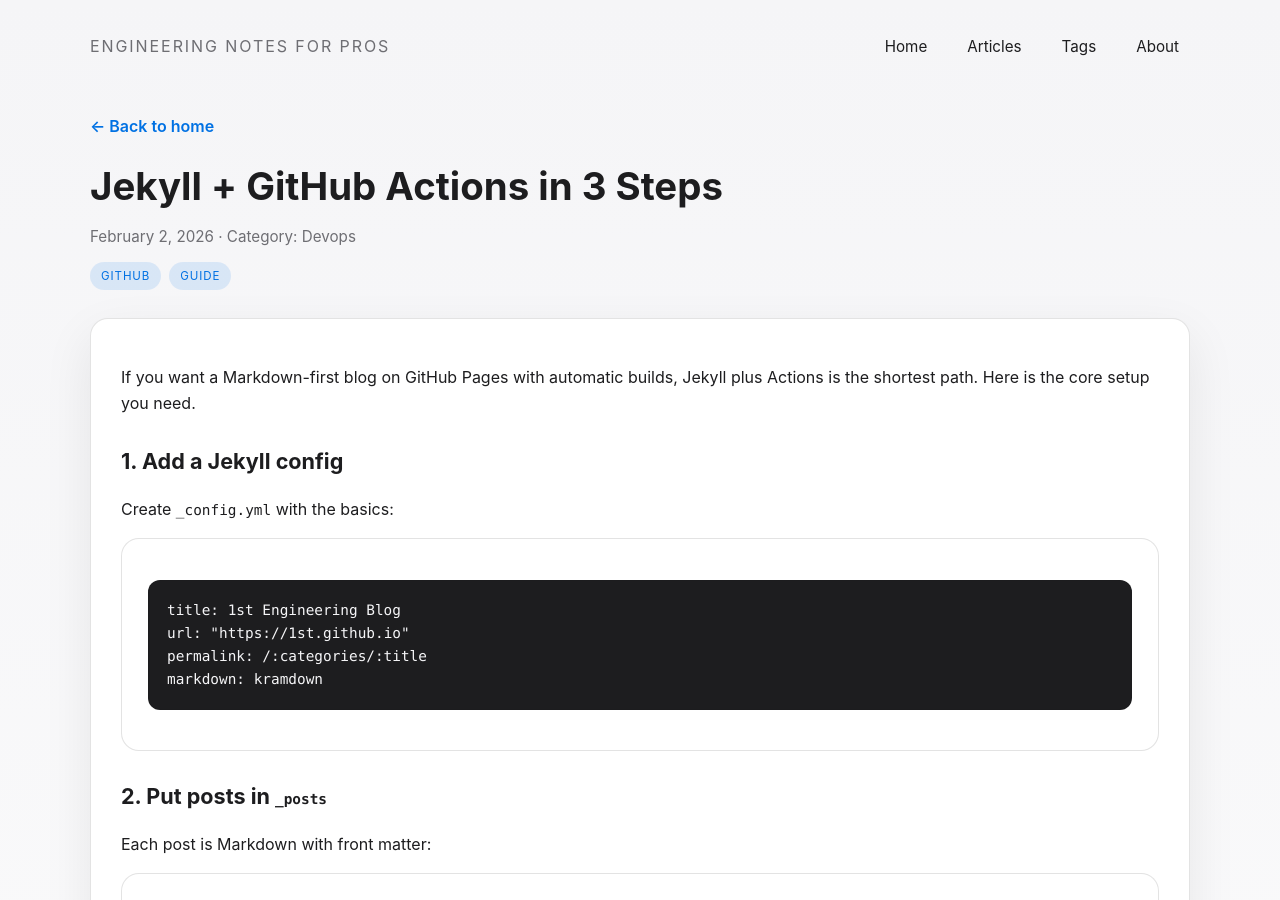
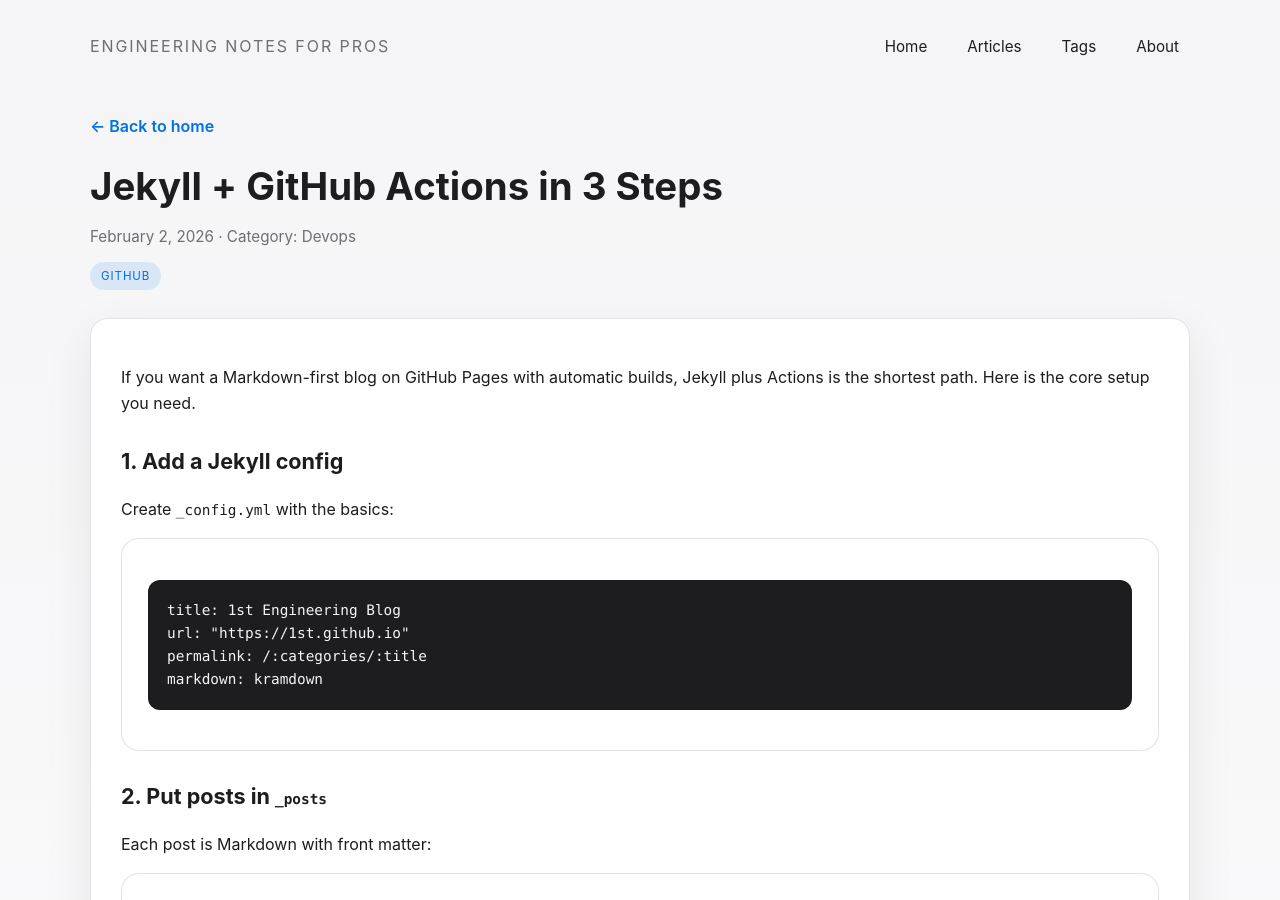
Before and after one commit to 1st/1st.github.io, a Jekyll site: the page built from _posts/2026-02-02-jekyll-github-actions-basics.md, in a window 1280 px wide and 900 px high. Built offline with Jekyll 4.4.1, drawn with Linux system fonts in a browser that asks for light colours; some web fonts are replaced.

Commit message:
Removed redundant tag

```diff
--- a/_posts/2026-02-02-jekyll-github-actions-basics.md
+++ b/_posts/2026-02-02-jekyll-github-actions-basics.md
@@ -3,7 +3,6 @@
 category: DevOps
 tags:
   - GitHub
-  - Guide
 ---
 
 If you want a Markdown-first blog on GitHub Pages with automatic builds, Jekyll plus Actions is the shortest path. Here is the core setup you need.
```
